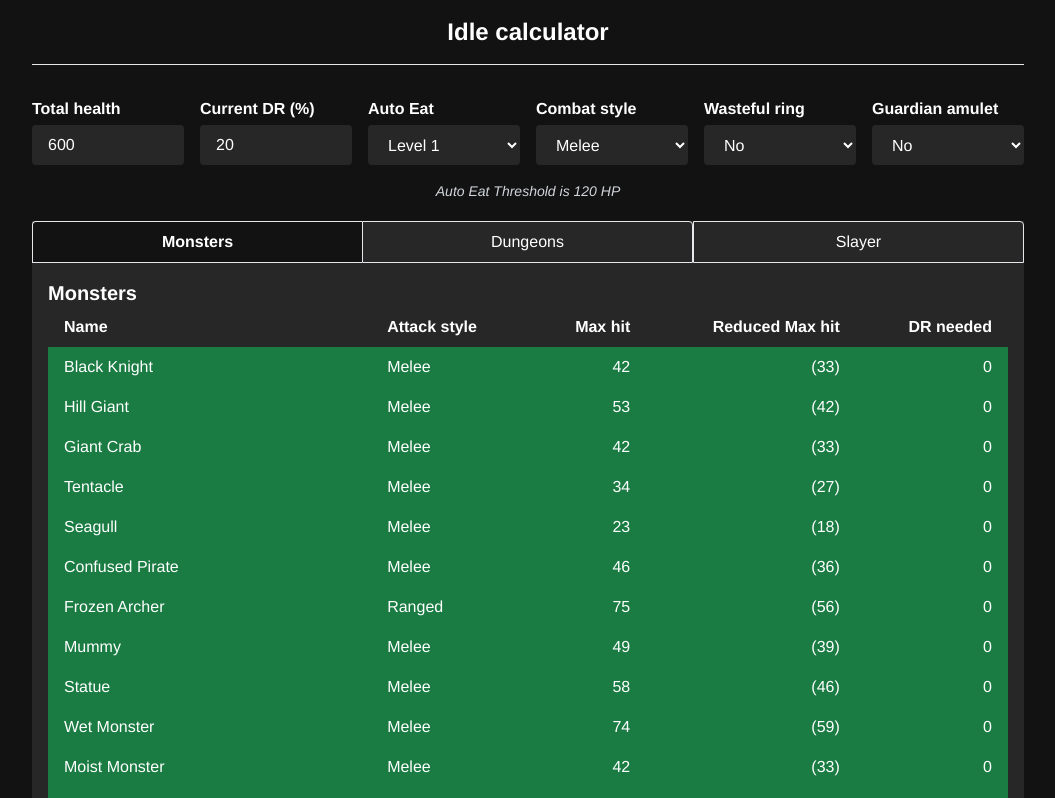
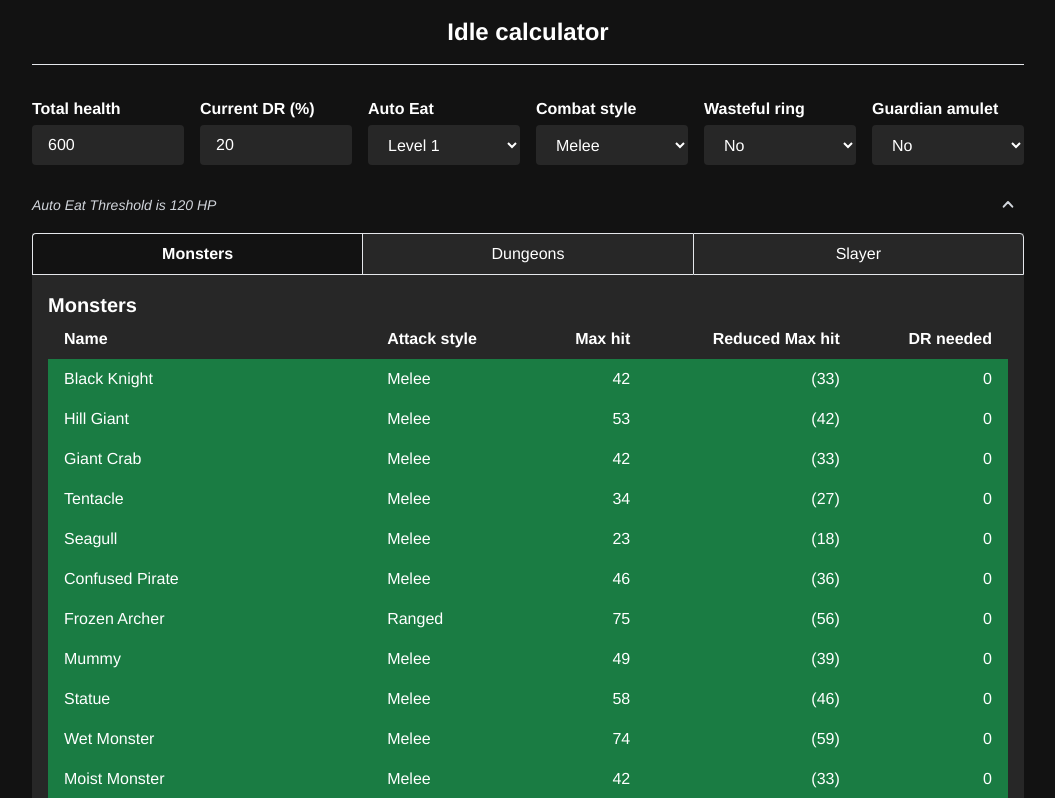
Before and after one commit to martijnd/melvor-idle-calculator, a Vue app: page / in a window 1280 px wide. Shown: the top 798 px of the page, without its empty margins (112-1167 px from the left). Built offline with nearby package versions, Linux system fonts and the light colour scheme.

Commit message:
Add toggle for inputs

```diff
--- a/src/App.vue
+++ b/src/App.vue
@@ -5,6 +5,7 @@
       <hr class="my-4" />
       <div class="sticky top-0 bg-[#121212] mb-1">
         <div
+          v-if="data.inputsVisible"
           class="flex flex-col justify-center py-4 mt-4 space-y-4 md:flex-row md:space-x-4 md:space-y-0"
         >
           <div class="flex space-x-4 md:w-1/2">
@@ -69,7 +70,7 @@
                 v-model="data.wastefulRing"
               >
                 <option v-for="value of [true, false]" :value="value">
-                  {{ value ? 'Yes' : 'No' }}
+                  {{ value ? "Yes" : "No" }}
                 </option>
               </select>
             </label>
@@ -81,14 +82,30 @@
                 v-model="data.guardianAmulet"
               >
                 <option v-for="value of [true, false]" :value="value">
-                  {{ value ? 'Yes' : 'No' }}
+                  {{ value ? "Yes" : "No" }}
                 </option>
               </select>
             </label>
           </div>
         </div>
-        <div class="pb-4 text-sm italic text-center text-gray-300">
-          Auto Eat Threshold is {{ Math.floor(autoEatTreshold) }} HP
+        <div class="py-2 flex items-center justify-between text-sm italic text-center text-gray-300">
+          <span>Auto Eat Threshold is {{ Math.floor(autoEatTreshold) }} HP</span>
+          <button
+            :class="`bottom-2 right-0 transform ${
+              data.inputsVisible ? 'rotate-180' : ''
+            }`"
+            @click="data.inputsVisible = !data.inputsVisible"
+          >
+            <svg width="32" height="32" fill="none" viewBox="0 0 24 24">
+              <path
+                stroke="currentColor"
+                stroke-linecap="round"
+                stroke-linejoin="round"
+                stroke-width="1.5"
+                d="M15.25 10.75L12 14.25L8.75 10.75"
+              ></path>
+            </svg>
+          </button>
         </div>
       </div>
       <div class="bg-[#272727]">
@@ -104,7 +121,7 @@
             Monsters
           </button>
           <button
-            :class="`tab border px-4 py-2 rounded-tr flex-1 hover:bg-[#444] ${
+            :class="`tab border px-4 py-2 border-r-0 flex-1 hover:bg-[#444] ${
               data.activeTab === 'dungeons'
                 ? 'font-bold bg-[#121212]'
                 : 'bg-[#272727]'
@@ -369,19 +386,16 @@
       </div>
     </div>
     <footer class="text-center py-4 border-t border-[#272727] text-[#686868]">
-      Made by <a class="hover:underline" href="https://www.martijndorsman.nl">Martijn Dorsman</a>
+      Made by
+      <a class="hover:underline" href="https://www.martijndorsman.nl"
+        >Martijn Dorsman</a
+      >
     </footer>
   </div>
 </template>
 
 <script lang="ts">
-import {
-  computed,
-  defineComponent,
-  onMounted,
-  reactive,
-  watch,
-} from "vue";
+import { computed, defineComponent, onMounted, reactive, watch } from "vue";
 import { Monster, monsterData } from "./data";
 
 export default defineComponent({
@@ -433,6 +447,7 @@ export default defineComponent({
       guardianAmulet: false,
       dungeonChoice: "Chicken Coop",
       activeTab: "monsters",
+      inputsVisible: true,
     });
 
     const dungeonChoiceMonsters = computed(() =>
@@ -457,11 +472,12 @@ export default defineComponent({
 
     const tresholds = [0.2, 0.3, 0.4];
 
-    const autoEatTreshold = computed(
-      () => {
-        return (tresholds[data.autoEatLevel - 1] + (data.wastefulRing ? 0.05 : 0)) * data.totalHealth;
-      }
-    );
+    const autoEatTreshold = computed(() => {
+      return (
+        (tresholds[data.autoEatLevel - 1] + (data.wastefulRing ? 0.05 : 0)) *
+        data.totalHealth
+      );
+    });
 
     function getMultiplier(monsterAttackStyle: Monster["attackStyle"]) {
       const multipliers: any = {
@@ -488,7 +504,10 @@ export default defineComponent({
     }
 
     function getNettoDR(monsterAttackStyle: Monster["attackStyle"]) {
-      return getMultiplier(monsterAttackStyle) * (Number(data.currentDR) + (data.guardianAmulet ? 5 : 0));
+      return (
+        getMultiplier(monsterAttackStyle) *
+        (Number(data.currentDR) + (data.guardianAmulet ? 5 : 0))
+      );
     }
 
     function getReducedMaxHit({ maxHit, attackStyle }: Monster) {
```
